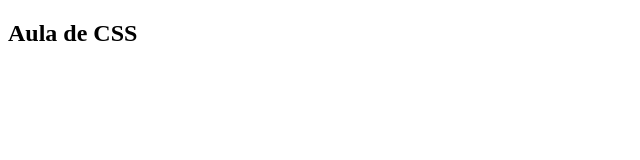
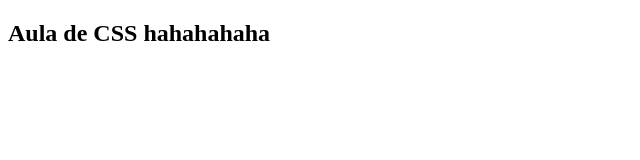
Before and after one commit to BrendaOliveira-code/aula_css, a plain HTML site: page index.html in a window 1280 px wide. Shown: the whole page, without its empty margins (0-640 px from the left). Drawn offline with Linux system fonts and the light colour scheme.

Commit message:
Acrescentando hahaha

```diff
--- a/index.html
+++ b/index.html
@@ -6,7 +6,7 @@
     </head>
     <body>
 
-<h2>Aula de CSS</h2>
+<h2>Aula de CSS hahahahaha</h2>
 
 
     </body>
```
